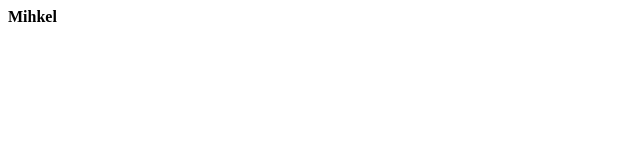
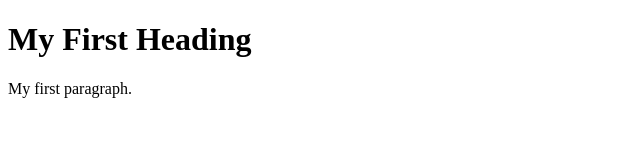
Before and after one commit to MihkelPaloots/ITsissejuhatus, a plain HTML site: page index.html in a window 1280 px wide. Shown: the whole page, without its empty margins (0-640 px from the left). Drawn offline with Linux system fonts and the light colour scheme.

Commit message:
Update index.html

```diff
--- a/index.html
+++ b/index.html
@@ -1 +1,9 @@
-<b>Mihkel<b>
+<!DOCTYPE html>
+<html>
+<body>
+
+<h1>My First Heading</h1>
+<p>My first paragraph.</p>
+
+</body>
+</html>
```
